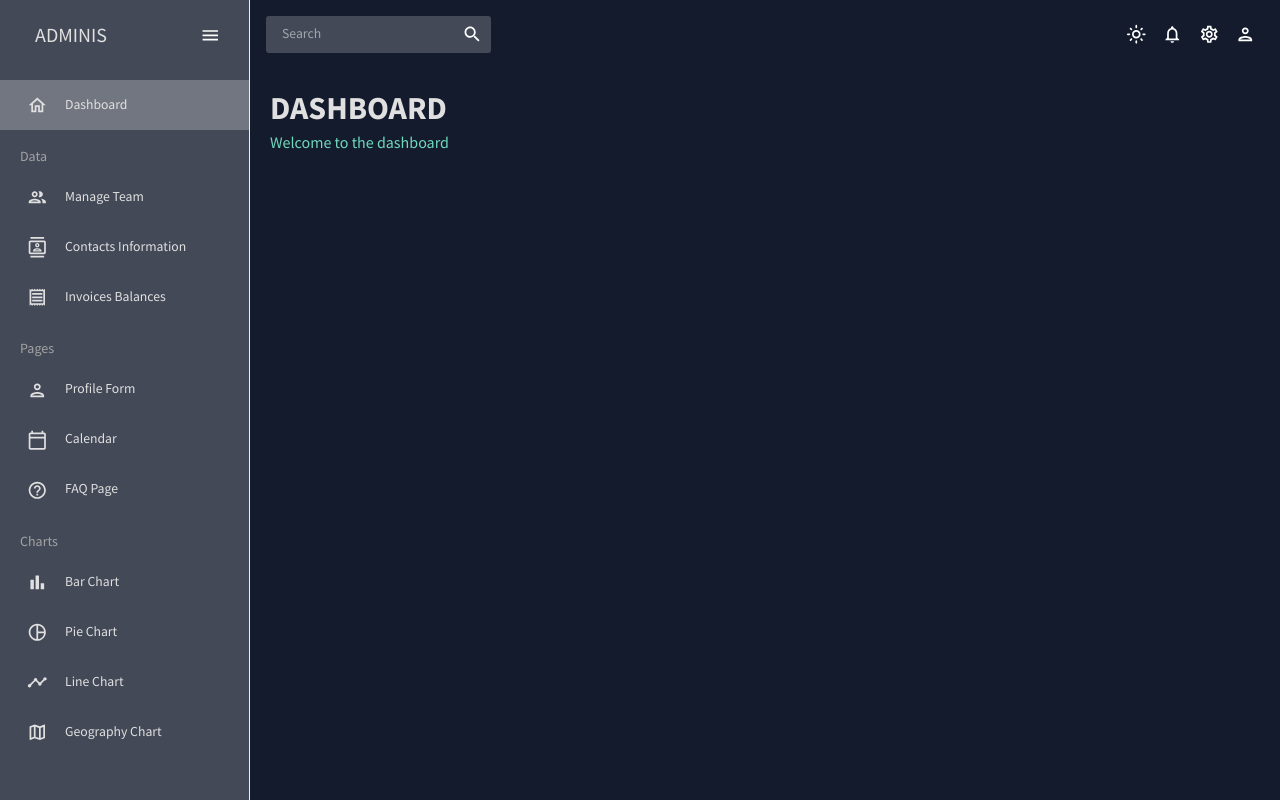
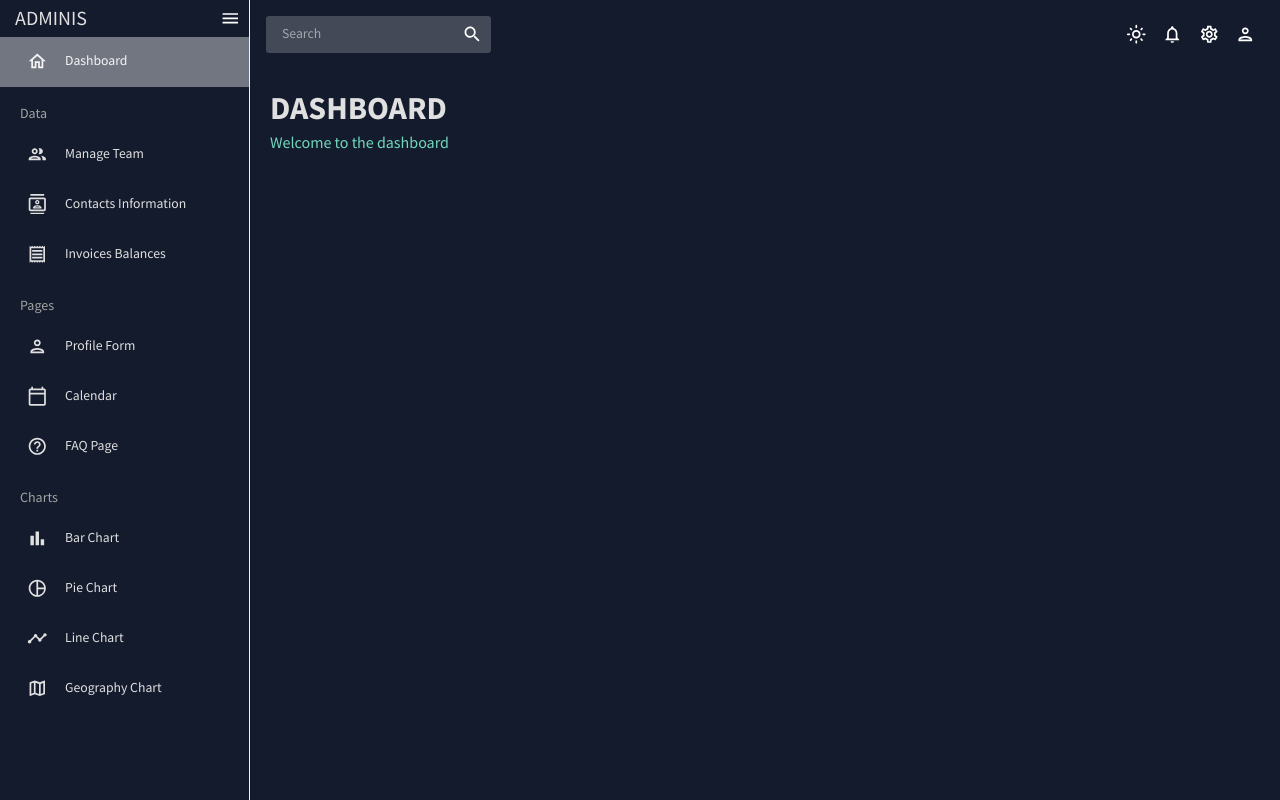
Before and after one commit to duongbx288/mini-prjs, a React (Vite) app in the folder admin-dashboard/: page / in a window 1280 px wide. Built offline with nearby package versions, Linux system fonts and the light colour scheme; no server answers.

Commit message:
fix: change sidebar style when changing dark-light mode

```diff
--- a/admin-dashboard/src/pages/global/Sidebar.tsx
+++ b/admin-dashboard/src/pages/global/Sidebar.tsx
@@ -64,29 +64,23 @@ const SideBar = () => {
       rootStyles={{
         [`.${sidebarClasses.container}`]: {
           background: `${colors.primary[400]} !important`,
-          backgroundColor: "transparent",
+          backgroundColor: "transparent !important",
         },
         [`.${sidebarClasses.root}`]: {
           border: "0px !important",
         },
         [`.${menuClasses.button}:hover`]: {
-          color: "#868dfb",
+          color: "whitesmoke !important",
           backgroundColor: `${colors.primary[300]} !important`,
         },
         [`.${menuClasses.active}`]: {
+          color: `whitesmoke !important`,
           backgroundColor: `${colors.primary[300]} !important`,
         },
       }}
     >
       <Menu>
-        <MenuItem
-          onClick={() => setIsCollapsed(!isCollapsed)}
-          icon={isCollapsed ? <MenuOutlinedIcon /> : undefined}
-          style={{
-            margin: "10px 0 20px 0",
-            color: colors.grey[100],
-          }}
-        >
+        <Box display="flex" justifyContent={"space-between"}>
           {!isCollapsed && (
             <Box
               display="flex"
@@ -97,12 +91,12 @@ const SideBar = () => {
               <Typography variant="h4" color={colors.grey[100]}>
                 ADMINIS
               </Typography>
-              <IconButton onClick={() => setIsCollapsed(!isCollapsed)}>
-                <MenuOutlinedIcon />
-              </IconButton>
             </Box>
           )}
-        </MenuItem>
+          <IconButton onClick={() => setIsCollapsed(!isCollapsed)}>
+            <MenuOutlinedIcon />
+          </IconButton>
+          </Box>
         <Box>
           <Item
             title="Dashboard"
```
